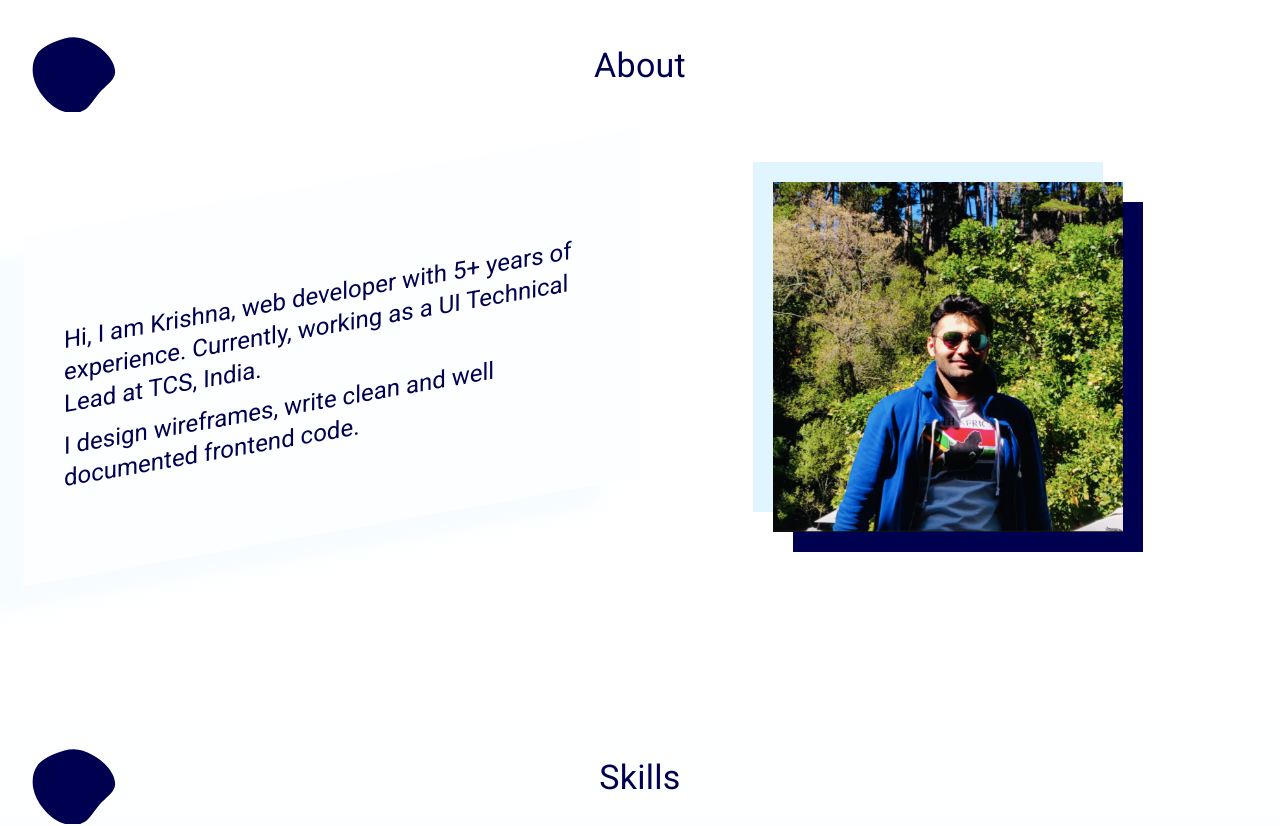
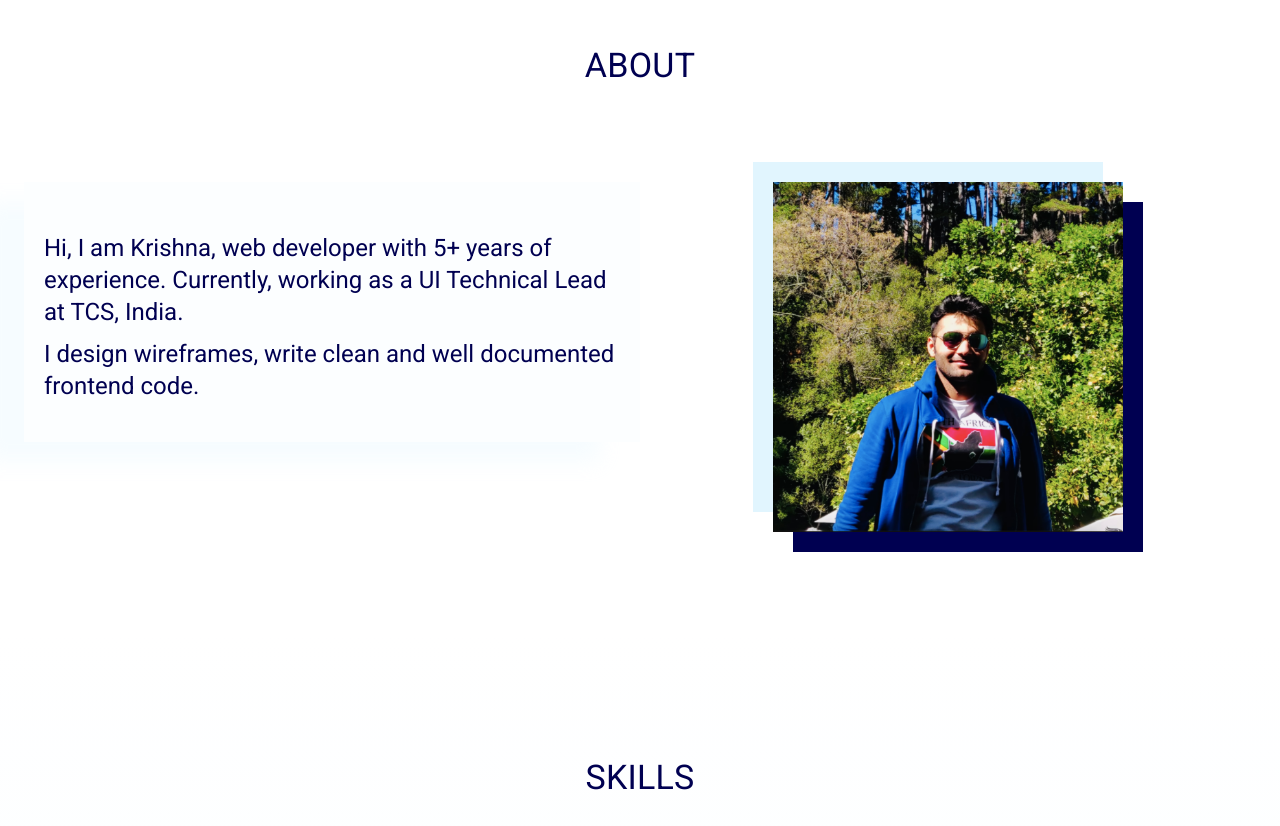
Before and after one commit to krishnatandon1208/KrishnaTandonProfile, a React (Create React App) app: page / in a window 1280 px wide. Shown: the part 880-1706 px from the top of the page. Built offline with nearby package versions, Linux system fonts and the light colour scheme.

Commit message:
major css updates

```diff
--- a/src/Common.js
+++ b/src/Common.js
@@ -1,8 +1,8 @@
 import { blue } from './Colors';
-import blueblob from './images/blueblob.svg';
+//import blueblob from './images/blueblob.svg';
 
 export const siteHeadingTitle = {
-	backgroundImage: `url(${blueblob})`,
+	//backgroundImage: `url(${blueblob})`,
 	backgroundSize: '100px',
 	backgroundRepeat: 'no-repeat',
 	backgroundPosition: '0px 0px',
--- a/src/section/About.js
+++ b/src/section/About.js
@@ -13,20 +13,11 @@
 	abouttext: siteHeadingTitle,
 	aboutdetails: {
 		margin: '70px auto 0',
-		display: 'flex',
-		justifyContent: 'center',
-		color: `${blue}`,
-		'& > Typography': {
-			fontWeight: 'bold !important'
-		}
+		color: `${blue}`
 	},
 	description: {
-		display: 'flex',
-		justifyContent: 'center',
-		flexDirection: 'column',
 		background: '#e1f5fe1A',
-		padding: '40px',
-		transform: 'skewY(-10deg)',
+		padding: '40px 20px',
 		boxShadow: '-40px 20px 20px #e1f5fe4d'
 	},
 	ktImg: {
@@ -52,7 +43,7 @@
 				<Grid container>
 					<Grid item xs={12} className={classes.abouttext}>
 						<Typography variant={'h4'} align="center">
-							About
+							ABOUT
 						</Typography>
 					</Grid>
 					<Grid item xs={6} className={classes.aboutdetails}>
--- a/src/section/Contact.js
+++ b/src/section/Contact.js
@@ -36,7 +36,7 @@
 				<Grid container>
 					<Grid item xs={12} className={classes.contacttext}>
 						<Typography variant={'h4'} align="center">
-							Contacts
+							CONTACTS
 						</Typography>
 					</Grid>
 					<Grid item xs={12} style={{ display: 'flex', justifyContent: 'center' }}>
--- a/src/section/Skills.js
+++ b/src/section/Skills.js
@@ -59,7 +59,7 @@
 				<Grid container>
 					<Grid item xs={12} className={classes.skilltext}>
 						<Typography variant={'h4'} align="center">
-							Skills
+							SKILLS
 						</Typography>
 					</Grid>
 					<Grid className={classes.skillblock}>
```
Also changed, not shown: 1 other file (tests, documents, lock files or other folders).
